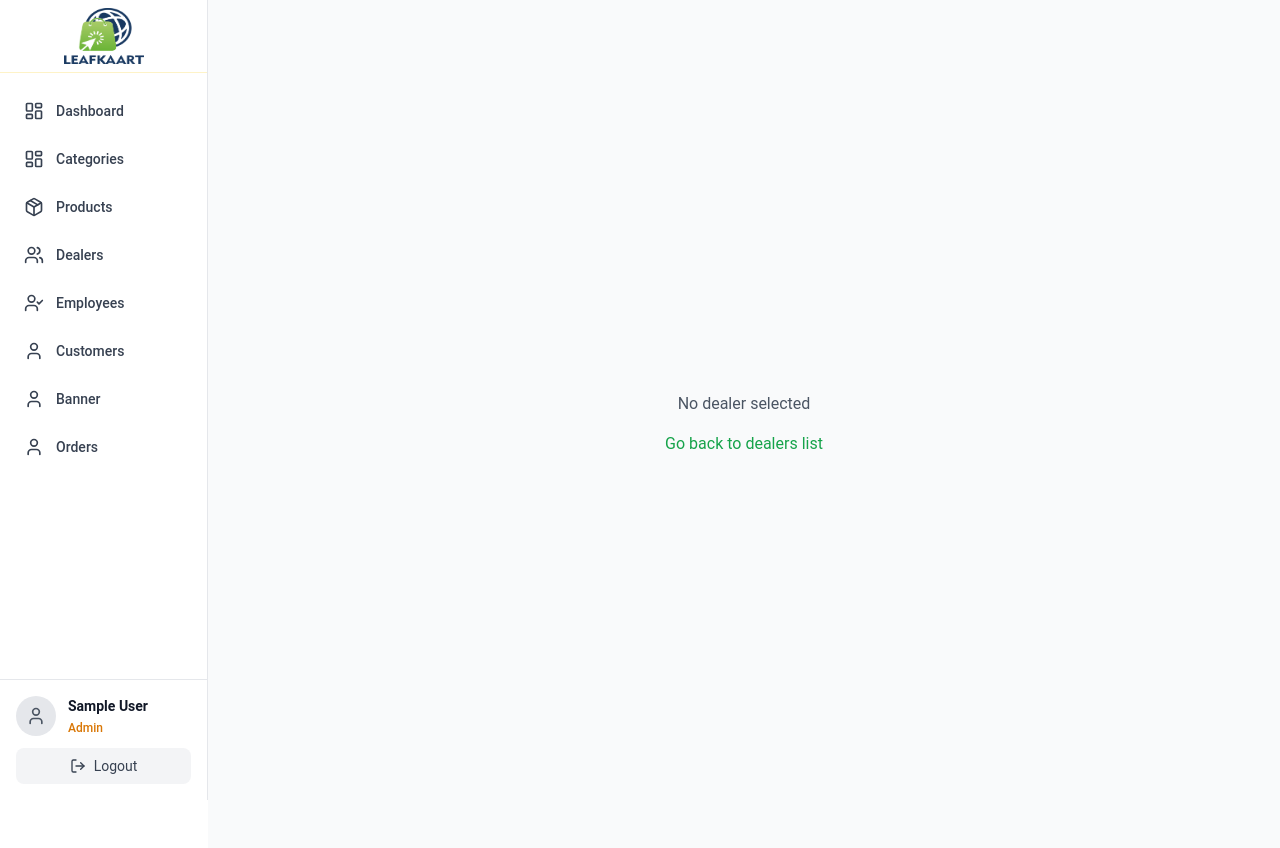
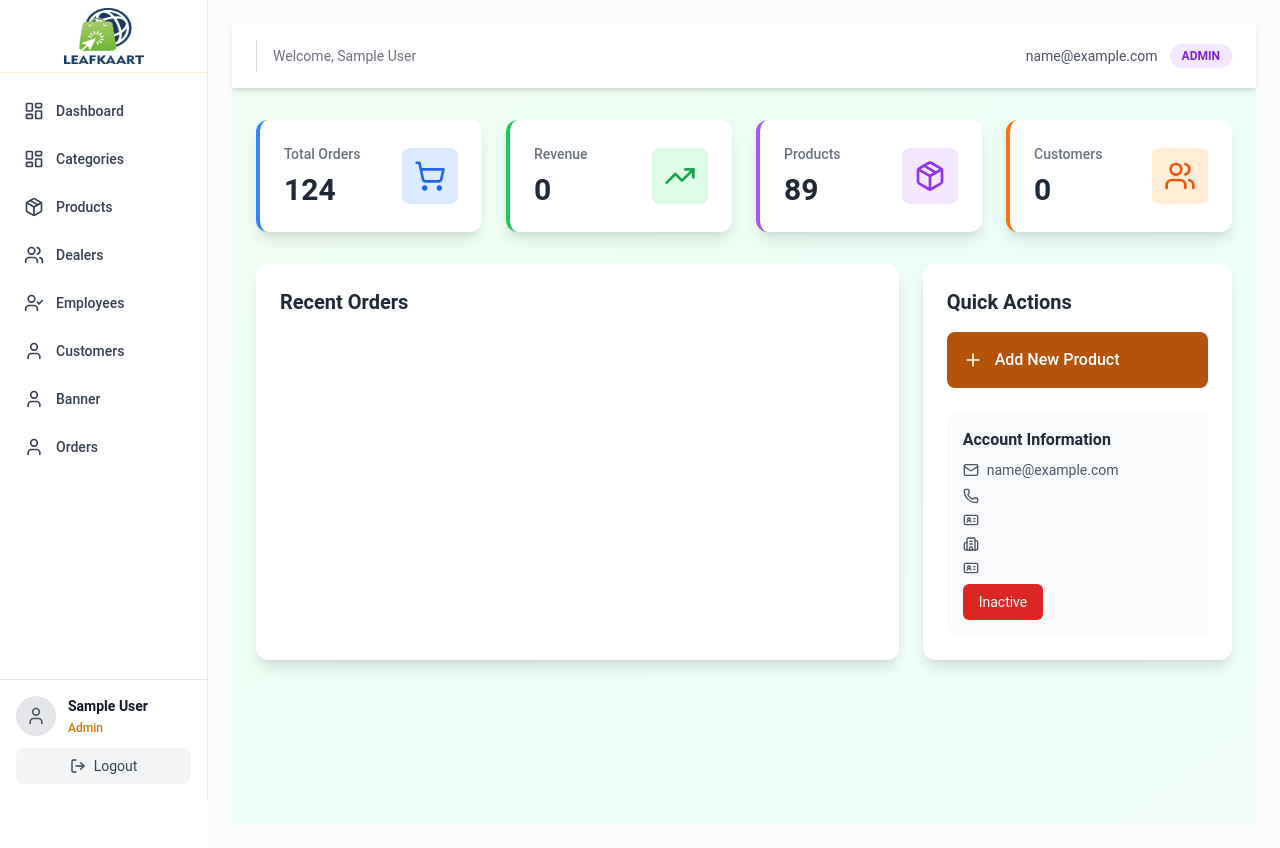
Before and after one commit to leafkaart/leafkaart, a React (Vite) app in the folder frontend/: page /dealer/dashboard in a window 1280 px wide. Built offline with nearby package versions, Linux system fonts and the light colour scheme; sample sign-in values are in the browser's storage.

Commit message:
update code for dealr dashboard

```diff
--- a/frontend/src/pages/dealer/DealerDashboard.jsx
+++ b/frontend/src/pages/dealer/DealerDashboard.jsx
@@ -2,26 +2,40 @@
 // FILE 1: src/components/DealerDashboard.jsx
 // ==========================================
 
-import React from 'react';
-import { useNavigate, useLocation } from 'react-router-dom';
-import { Building2, Mail, Phone, ShoppingCart, TrendingUp, Package, Users, Plus, ArrowRightCircle } from 'lucide-react';
+import React from "react";
+import { useNavigate, useLocation } from "react-router-dom";
+import {
+  Building2,
+  Mail,
+  Phone,
+  ShoppingCart,
+  TrendingUp,
+  Package,
+  Users,
+  Plus,
+  ArrowRightCircle,
+  IdCard,
+} from "lucide-react";
 
 const DealerDashboard = () => {
   const navigate = useNavigate();
   const location = useLocation();
-  const currentDealer = location.state?.dealer;
+  const currentDealer = JSON.parse(localStorage.getItem("user"));
 
   const getRoleBadgeColor = (role) => {
     switch (role) {
-      case "admin": return "bg-purple-100 text-purple-700";
-      case "employee": return "bg-blue-100 text-blue-700";
-      default: return "bg-green-100 text-green-700";
+      case "admin":
+        return "bg-purple-100 text-purple-700";
+      case "employee":
+        return "bg-blue-100 text-blue-700";
+      default:
+        return "bg-green-100 text-green-700";
     }
   };
 
   const handleBackToList = () => {
-    localStorage.removeItem('currentDealer');
-    navigate('/admin/dealers');
+    localStorage.removeItem("currentDealer");
+    navigate("/admin/dealers");
   };
 
   if (!currentDealer) {
@@ -29,7 +43,10 @@ const DealerDashboard = () => {
       <div className="min-h-screen flex items-center justify-center">
         <div className="text-center">
           <p className="text-gray-600 mb-4">No dealer selected</p>
-          <button onClick={() => navigate('/admin/dealers')} className="text-green-600 hover:underline">
+          <button
+            onClick={() => navigate("/admin/dealers")}
+            className="text-green-600 hover:underline"
+          >
             Go back to dealers list
           </button>
         </div>
@@ -44,25 +61,29 @@ const DealerDashboard = () => {
         <div className="max-w-7xl mx-auto px-6 py-4">
           <div className="flex items-center justify-between">
             <div className="flex items-center gap-4">
-              <button onClick={handleBackToList} className="text-gray-600 hover:text-gray-800 flex items-center gap-2">
-                <ArrowRightCircle className="w-5 h-5 rotate-180" />
-                Back to List
-              </button>
               <div className="h-8 w-px bg-gray-300"></div>
               <div>
-                <h1 className="text-2xl font-bold text-gray-800 flex items-center gap-2">
-                  <Building2 className="w-6 h-6 text-green-600" />
+                {/* <h1 className="text-2xl font-bold text-gray-800 flex items-center gap-2">
+
                   {currentDealer.name}
-                </h1>
-                <p className="text-sm text-gray-500">Welcome, {currentDealer.owner}</p>
+                </h1> */}
+                <p className="text-sm text-gray-500">
+                  Welcome, {currentDealer.name}
+                </p>
               </div>
             </div>
             <div className="flex items-center gap-3">
               <div className="text-right">
                 <p className="text-sm text-gray-600">{currentDealer.email}</p>
-                <p className="text-sm text-gray-500">{currentDealer.location}</p>
+                <p className="text-sm text-gray-500">
+                  {currentDealer.location}
+                </p>
               </div>
-              <span className={`px-3 py-1 rounded-full text-xs font-semibold ${getRoleBadgeColor(currentDealer.role)}`}>
+              <span
+                className={`px-3 py-1 rounded-full text-xs font-semibold ${getRoleBadgeColor(
+                  currentDealer.role
+                )}`}
+              >
                 {currentDealer.role.toUpperCase()}
               </span>
             </div>
@@ -77,9 +98,10 @@ const DealerDashboard = () => {
           <div className="bg-white rounded-xl shadow-lg p-6 border-l-4 border-blue-500">
             <div className="flex items-center justify-between">
               <div>
-                <p className="text-gray-500 text-sm font-medium">Total Orders</p>
+                <p className="text-gray-500 text-sm font-medium">
+                  Total Orders
+                </p>
                 <p className="text-3xl font-bold text-gray-800 mt-2">124</p>
-                <p className="text-green-600 text-sm mt-1">+12% from last month</p>
               </div>
               <div className="bg-blue-100 p-3 rounded-lg">
                 <ShoppingCart className="w-8 h-8 text-blue-600" />
@@ -91,8 +113,7 @@ const DealerDashboard = () => {
             <div className="flex items-center justify-between">
               <div>
                 <p className="text-gray-500 text-sm font-medium">Revenue</p>
-                <p className="text-3xl font-bold text-gray-800 mt-2">₹2.4L</p>
-                <p className="text-green-600 text-sm mt-1">+8% from last month</p>
+                <p className="text-3xl font-bold text-gray-800 mt-2">0</p>
               </div>
               <div className="bg-green-100 p-3 rounded-lg">
                 <TrendingUp className="w-8 h-8 text-green-600" />
@@ -105,7 +126,6 @@ const DealerDashboard = () => {
               <div>
                 <p className="text-gray-500 text-sm font-medium">Products</p>
                 <p className="text-3xl font-bold text-gray-800 mt-2">89</p>
-                <p className="text-gray-500 text-sm mt-1">Active inventory</p>
               </div>
               <div className="bg-purple-100 p-3 rounded-lg">
                 <Package className="w-8 h-8 text-purple-600" />
@@ -117,8 +137,7 @@ const DealerDashboard = () => {
             <div className="flex items-center justify-between">
               <div>
                 <p className="text-gray-500 text-sm font-medium">Customers</p>
-                <p className="text-3xl font-bold text-gray-800 mt-2">342</p>
-                <p className="text-green-600 text-sm mt-1">+24 new this week</p>
+                <p className="text-3xl font-bold text-gray-800 mt-2">0</p>
               </div>
               <div className="bg-orange-100 p-3 rounded-lg">
                 <Users className="w-8 h-8 text-orange-600" />
@@ -131,67 +150,36 @@ const DealerDashboard = () => {
         <div className="grid grid-cols-1 lg:grid-cols-3 gap-6">
           {/* Recent Orders */}
           <div className="lg:col-span-2 bg-white rounded-xl shadow-lg p-6">
-            <h2 className="text-xl font-bold text-gray-800 mb-4">Recent Orders</h2>
-            <div className="space-y-4">
-              {[
-                { id: "ORD-1234", customer: "John Doe", amount: "₹4,500", status: "Delivered", time: "2 hours ago" },
-                { id: "ORD-1235", customer: "Jane Smith", amount: "₹3,200", status: "Processing", time: "5 hours ago" },
-                { id: "ORD-1236", customer: "Mike Johnson", amount: "₹6,800", status: "Shipped", time: "1 day ago" },
-                { id: "ORD-1237", customer: "Sarah Williams", amount: "₹2,100", status: "Delivered", time: "2 days ago" },
-              ].map((order) => (
-                <div key={order.id} className="flex items-center justify-between p-4 bg-gray-50 rounded-lg hover:bg-gray-100 transition-colors">
-                  <div className="flex items-center gap-4">
-                    <div className="bg-green-100 p-2 rounded-lg">
-                      <ShoppingCart className="w-5 h-5 text-green-600" />
-                    </div>
-                    <div>
-                      <p className="font-semibold text-gray-800">{order.id}</p>
-                      <p className="text-sm text-gray-500">{order.customer}</p>
-                    </div>
-                  </div>
-                  <div className="text-right">
-                    <p className="font-semibold text-gray-800">{order.amount}</p>
-                    <div className="flex items-center gap-2 mt-1">
-                      <span className={`text-xs px-2 py-1 rounded-full ${
-                        order.status === "Delivered" ? "bg-green-100 text-green-700" :
-                        order.status === "Shipped" ? "bg-blue-100 text-blue-700" :
-                        "bg-yellow-100 text-yellow-700"
-                      }`}>
-                        {order.status}
-                      </span>
-                      <span className="text-xs text-gray-500">{order.time}</span>
-                    </div>
-                  </div>
-                </div>
-              ))}
-            </div>
+            <h2 className="text-xl font-bold text-gray-800 mb-4">
+              Recent Orders
+            </h2>
           </div>
 
           {/* Quick Actions */}
           <div className="bg-white rounded-xl shadow-lg p-6">
-            <h2 className="text-xl font-bold text-gray-800 mb-4">Quick Actions</h2>
+            <h2 className="text-xl font-bold text-gray-800 mb-4">
+              Quick Actions
+            </h2>
             <div className="space-y-3">
-              <button className="w-full flex items-center gap-3 p-4 bg-gradient-to-r from-green-500 to-emerald-600 text-white rounded-lg hover:from-green-600 hover:to-emerald-700 transition-all">
+              <button
+                className="w-full flex items-center gap-3 p-4 bg-gradient bg-amber-700 hover:bg-amber-800 text-white rounded-lg hover:from-green-600 hover:to-emerald-700 transition-all"
+                onClick={() => navigate("/dealer/products")}
+              >
                 <Plus className="w-5 h-5" />
                 <span className="font-medium">Add New Product</span>
               </button>
-              <button className="w-full flex items-center gap-3 p-4 bg-blue-50 text-blue-700 rounded-lg hover:bg-blue-100 transition-all">
-                <Package className="w-5 h-5" />
-                <span className="font-medium">Manage Inventory</span>
-              </button>
-              <button className="w-full flex items-center gap-3 p-4 bg-purple-50 text-purple-700 rounded-lg hover:bg-purple-100 transition-all">
-                <Users className="w-5 h-5" />
-                <span className="font-medium">View Customers</span>
-              </button>
-              <button className="w-full flex items-center gap-3 p-4 bg-orange-50 text-orange-700 rounded-lg hover:bg-orange-100 transition-all">
+
+              {/* <button className="w-full flex items-center gap-3 p-4 bg-orange-50 text-orange-700 rounded-lg hover:bg-orange-100 transition-all">
                 <TrendingUp className="w-5 h-5" />
                 <span className="font-medium">Sales Report</span>
-              </button>
+              </button> */}
             </div>
 
             {/* Dealer Info */}
             <div className="mt-6 p-4 bg-gray-50 rounded-lg">
-              <h3 className="font-semibold text-gray-800 mb-2">Account Information</h3>
+              <h3 className="font-semibold text-gray-800 mb-2">
+                Account Information
+              </h3>
               <div className="space-y-2 text-sm">
                 <div className="flex items-center gap-2 text-gray-600">
                   <Mail className="w-4 h-4" />
@@ -199,11 +187,29 @@ const DealerDashboard = () => {
                 </div>
                 <div className="flex items-center gap-2 text-gray-600">
                   <Phone className="w-4 h-4" />
-                  {currentDealer.phone}
+                  {currentDealer.mobile}
+                </div>
+                <div className="flex items-center gap-2 text-gray-600">
+                  <IdCard className="w-4 h-4" />
+                  {currentDealer.panCard}
                 </div>
                 <div className="flex items-center gap-2 text-gray-600">
                   <Building2 className="w-4 h-4" />
-                  {currentDealer.location}
+                  {currentDealer.storeAddress}
+                </div>
+                <div className="flex items-center gap-2 text-gray-600">
+                  <IdCard className="w-4 h-4" />
+                  {currentDealer.storeGstin}
+                </div>
+
+                <div className="flex items-center gap-2 text-gray-600">
+                  <p
+                    className={`text-sm text-white px-4 py-2 rounded-md ${
+                      currentDealer.isActive ? "bg-green-600 " : "bg-red-600"
+                    }`}
+                  >
+                    {currentDealer.isActive ? "Active" : "Inactive"}
+                  </p>
                 </div>
               </div>
             </div>
```
